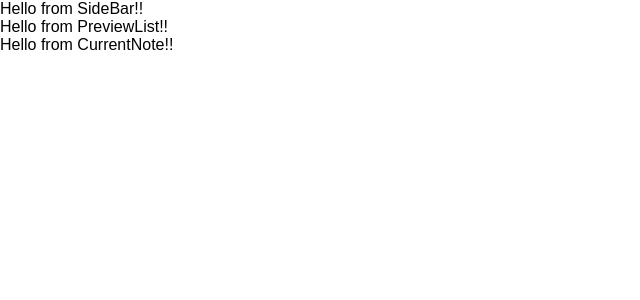
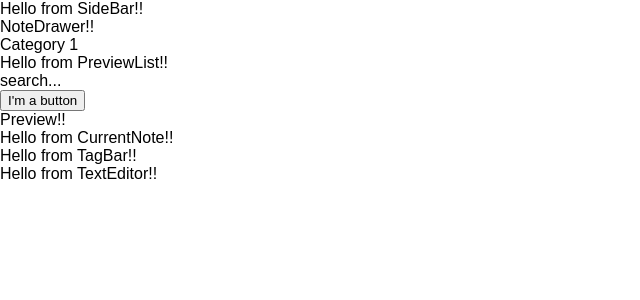
Before and after one commit to brndng/note-taking-tool, a React (Create React App) app: page / in a window 1280 px wide. Shown: the top 300 px of the page, without its empty margins (0-640 px from the left). Built offline with nearby package versions, Linux system fonts and the light colour scheme.

Commit message:
compose all components

```diff
--- a/src/components/AddButton.jsx
+++ b/src/components/AddButton.jsx
@@ -0,0 +1,9 @@
+import React, { Component } from "react";
+
+class AddButton extends Component {
+  render() {
+    return <button>I'm a button</button>;
+  }
+}
+
+export default AddButton;
--- a/src/components/Category.jsx
+++ b/src/components/Category.jsx
@@ -0,0 +1,9 @@
+import React, { Component } from "react";
+
+class Category extends Component {
+  render() {
+    return <div>Category 1</div>;
+  }
+}
+
+export default Category;
--- a/src/components/CurrentNote.jsx
+++ b/src/components/CurrentNote.jsx
@@ -1,8 +1,16 @@
 import React, { Component } from "react";
+import TagBar from "./TagBar";
+import TextEditor from "./TextEditor";
 
 class CurrentNote extends Component {
   render() {
-    return <div>Hello from CurrentNote!!</div>;
+    return (
+      <div>
+        Hello from CurrentNote!!
+        <TagBar />
+        <TextEditor />
+      </div>
+    );
   }
 }
 
--- a/src/components/NoteDrawer.jsx
+++ b/src/components/NoteDrawer.jsx
@@ -0,0 +1,15 @@
+import React, { Component } from "react";
+import Category from "./Category";
+
+class NoteDrawer extends Component {
+  render() {
+    return (
+      <div>
+        NoteDrawer!!
+        <Category />
+      </div>
+    );
+  }
+}
+
+export default NoteDrawer;
--- a/src/components/Preview.jsx
+++ b/src/components/Preview.jsx
@@ -0,0 +1,9 @@
+import React, { Component } from "react";
+
+class Preview extends Component {
+  render() {
+    return <div>Preview!!</div>;
+  }
+}
+
+export default Preview;
--- a/src/components/PreviewList.jsx
+++ b/src/components/PreviewList.jsx
@@ -1,8 +1,19 @@
 import React, { Component } from "react";
+import Preview from "./Preview";
+import AddButton from "./AddButton";
+import Search from "./Search";
 
 class PreviewList extends Component {
   render() {
-    return <div>Hello from PreviewList!!</div>;
+    return (
+      <div>
+        Hello from PreviewList!!
+        <div>
+          <Search /> <AddButton />
+        </div>
+        <Preview />
+      </div>
+    );
   }
 }
 
--- /dev/null
+++ b/src/components/Search.jsx
@@ -0,0 +1,9 @@
+import React, { Component } from "react";
+
+class Search extends Component {
+  render() {
+    return <div>search...</div>;
+  }
+}
+
+export default Search;
--- a/src/components/SideBar.jsx
+++ b/src/components/SideBar.jsx
@@ -1,8 +1,13 @@
 import React, { Component } from "react";
+import NoteDrawer from "./NoteDrawer";
 
 class SideBar extends Component {
   render() {
-    return <div>Hello from SideBar!!</div>;
+    return (
+      <div>
+        Hello from SideBar!! <NoteDrawer />
+      </div>
+    );
   }
 }
 
--- a/src/components/TagBar.jsx
+++ b/src/components/TagBar.jsx
@@ -0,0 +1,9 @@
+import React, { Component } from "react";
+
+class TagBar extends Component {
+  render() {
+    return <div>Hello from TagBar!!</div>;
+  }
+}
+
+export default TagBar;
--- a/src/components/TextEditor.jsx
+++ b/src/components/TextEditor.jsx
@@ -0,0 +1,9 @@
+import React, { Component } from "react";
+
+class TextEditor extends Component {
+  render() {
+    return <div>Hello from TextEditor!!</div>;
+  }
+}
+
+export default TextEditor;
```
Also changed, not shown: src/components/DeleteButton.jsx (added, +9 -0 lines), src/components/Trash.jsx (added, +9 -0 lines).
